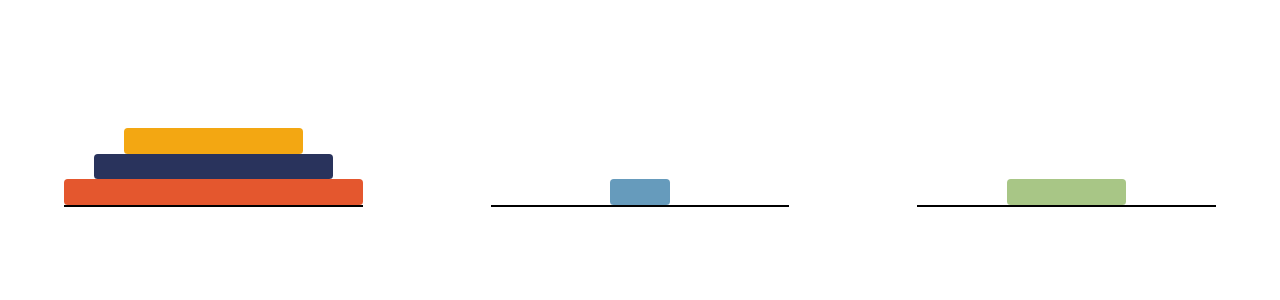
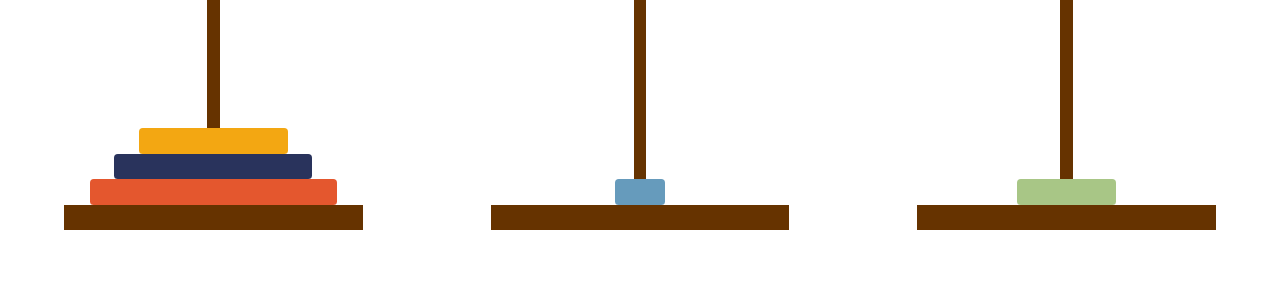
Before and after one commit to alexanderko/tower-of-hanoi, a React (Create React App) app: page / in a window 1280 px wide. Shown: the top 300 px of the page. Built offline with nearby package versions, Linux system fonts and the light colour scheme.

Commit message:
add tower spike

```diff
--- a/src/components/Tower/Tower.css
+++ b/src/components/Tower/Tower.css
@@ -2,11 +2,21 @@
   flex-grow: 1;
   height: 16vw;
   margin: 0 5vw;
+  padding: 0 2vw;
   display: flex;
   flex-direction: column;
   justify-content: flex-end;
   align-items: center;
-  border-bottom: 2px solid black;
+  border-bottom: 2vw solid #663300;
+}
+
+.Tower::before {
+  position: absolute;
+  content: "";
+  height: 100%;
+  width: 1vw;
+  background-color: #663300;
+  z-index: -1;
 }
 
 .Disk {
```
